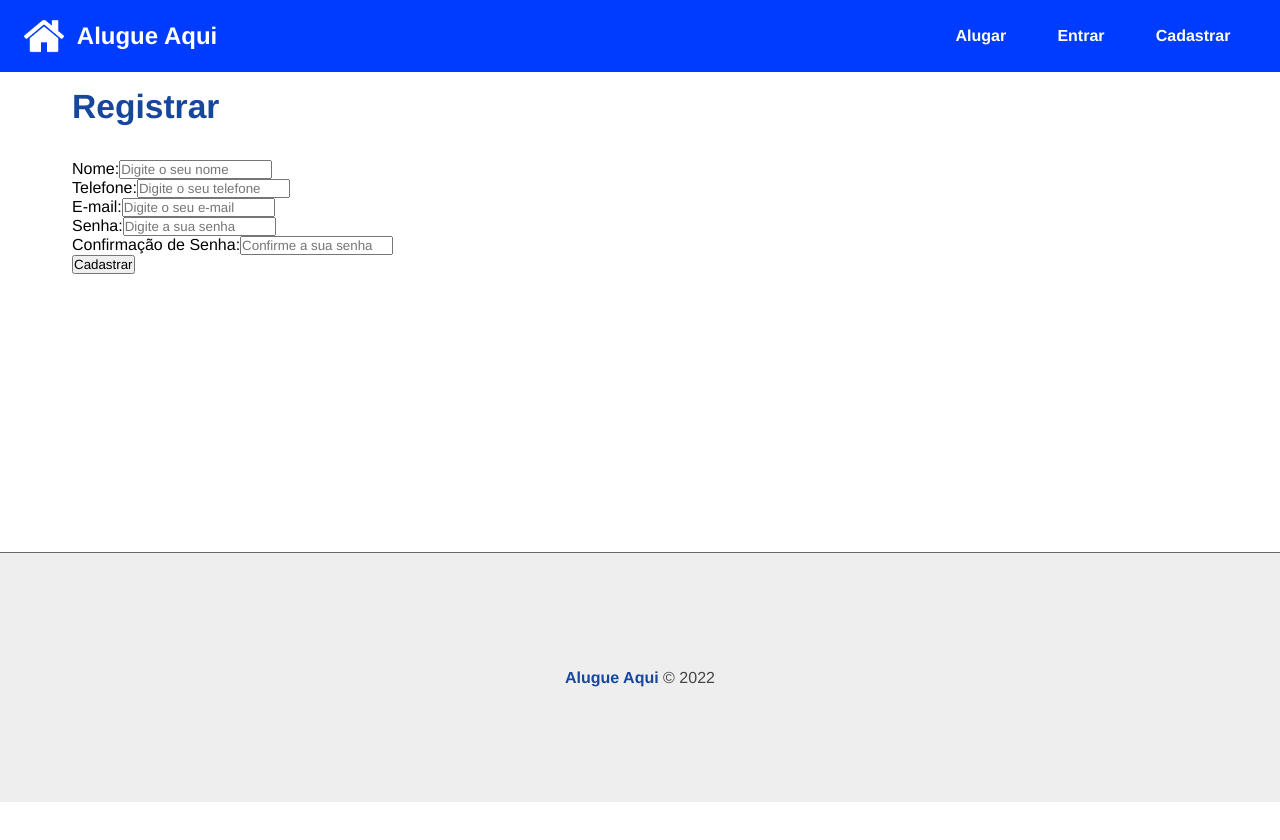
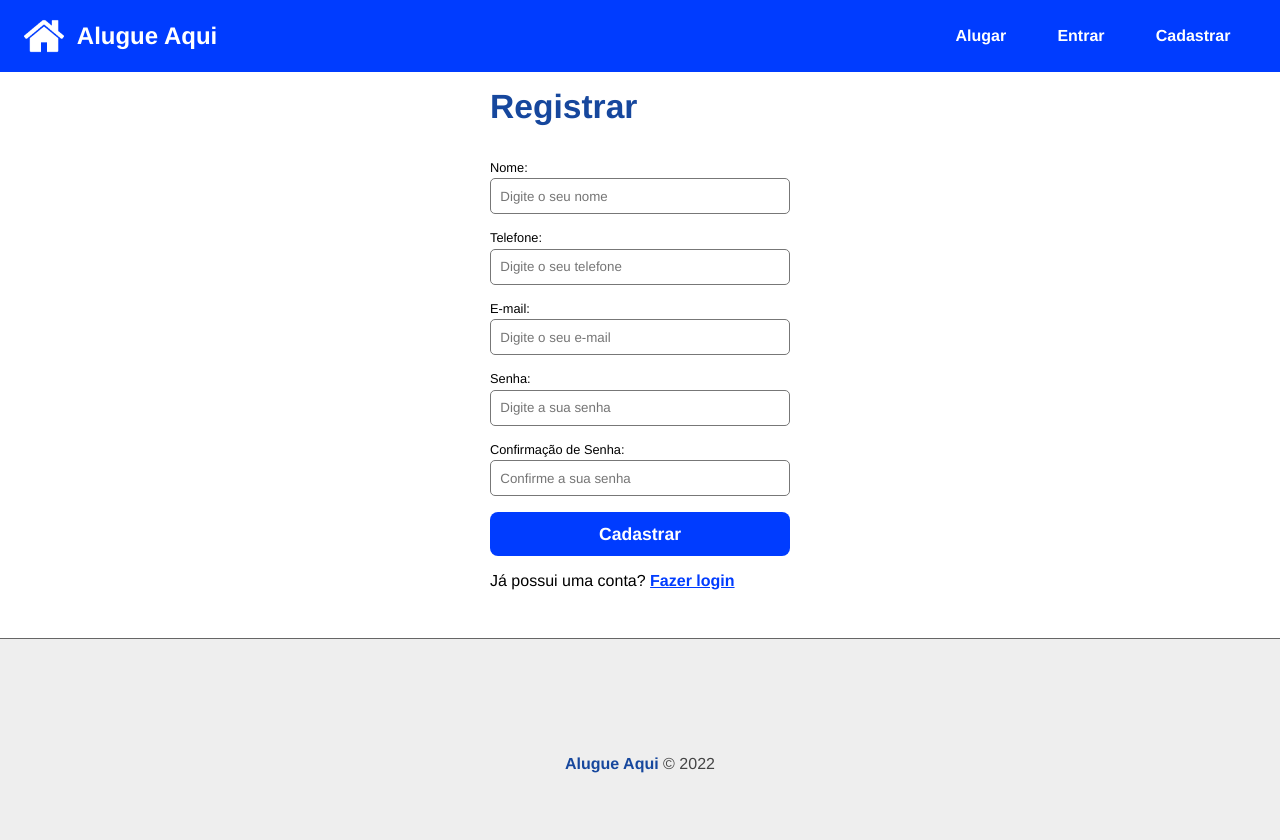
Before and after one commit to rianbr10/alugue_aqui, a React (Create React App) app in the folder frontend/: page /register in a window 1280 px wide. Shown: the top 840 px of the page. Before the commit the page ends 802 px from the top, so only its background shows below. Built offline with nearby package versions, Linux system fonts and the light colour scheme.

Commit message:
Concluido a estrutura do formulário

```diff
--- /dev/null
+++ b/frontend/src/components/form/Form.module.css
@@ -0,0 +1,32 @@
+.form_container {
+  max-width: 300px;
+  margin: 0 auto;
+  background-color: #FFF;
+  border-radius: 15px;
+}
+
+.form_container input[type='submit'] {
+  border-radius: 8px;
+  background-color: rgb(0, 60, 255);
+  color: #FFF;
+  border: none;
+  min-width: 100px;
+  min-height: 2.5em;
+  width: 100%;
+  cursor: pointer;
+  font-size: 1.1em;
+  font-weight: bold;
+}
+
+.form_container input[type='submit']:hover {
+  background-color: rgb(4, 50, 204);
+}
+
+.form_container p {
+  margin-top: 1em;
+}
+
+.form_container p a {
+  color: rgb(0, 60, 255);
+  font-weight: bold;
+}
--- a/frontend/src/components/form/Input.js
+++ b/frontend/src/components/form/Input.js
@@ -10,7 +10,7 @@
   multiple,
 }) {
   return (
-    <div>
+    <div className={styles.form_control}>
       <label htmlFor={name}>{text}:</label>
       <input
         type={type}
--- a/frontend/src/components/form/Input.module.css
+++ b/frontend/src/components/form/Input.module.css
@@ -0,0 +1,17 @@
+.form_control {
+  display: flex;
+  flex-direction: column;
+  margin-bottom: 1em;
+}
+
+.form_control label {
+  margin-bottom: .3em;
+  font: bold;
+  font-size: .8em;
+}
+
+.form_control input {
+  padding: .7em;
+  border: 1px solid #777;
+  border-radius: 5px;
+}
--- a/frontend/src/components/pages/Auth/Register.js
+++ b/frontend/src/components/pages/Auth/Register.js
@@ -1,4 +1,7 @@
 import Input from '../../form/Input';
+import { Link } from 'react-router-dom';
+
+import styles from '../../form/Form.module.css';
 
 function Register() {
 
@@ -7,7 +10,7 @@
   }
 
   return (
-    <section>
+    <section className={styles.form_container}>
       <h1>Registrar</h1>
       <form>
         <Input
@@ -47,6 +50,9 @@
         />
         <input type="submit" value="Cadastrar" />
       </form>
+      <p>
+        Já possui uma conta? <Link to="/login">Fazer login</Link>
+      </p>
     </section>
   )
 }
```
